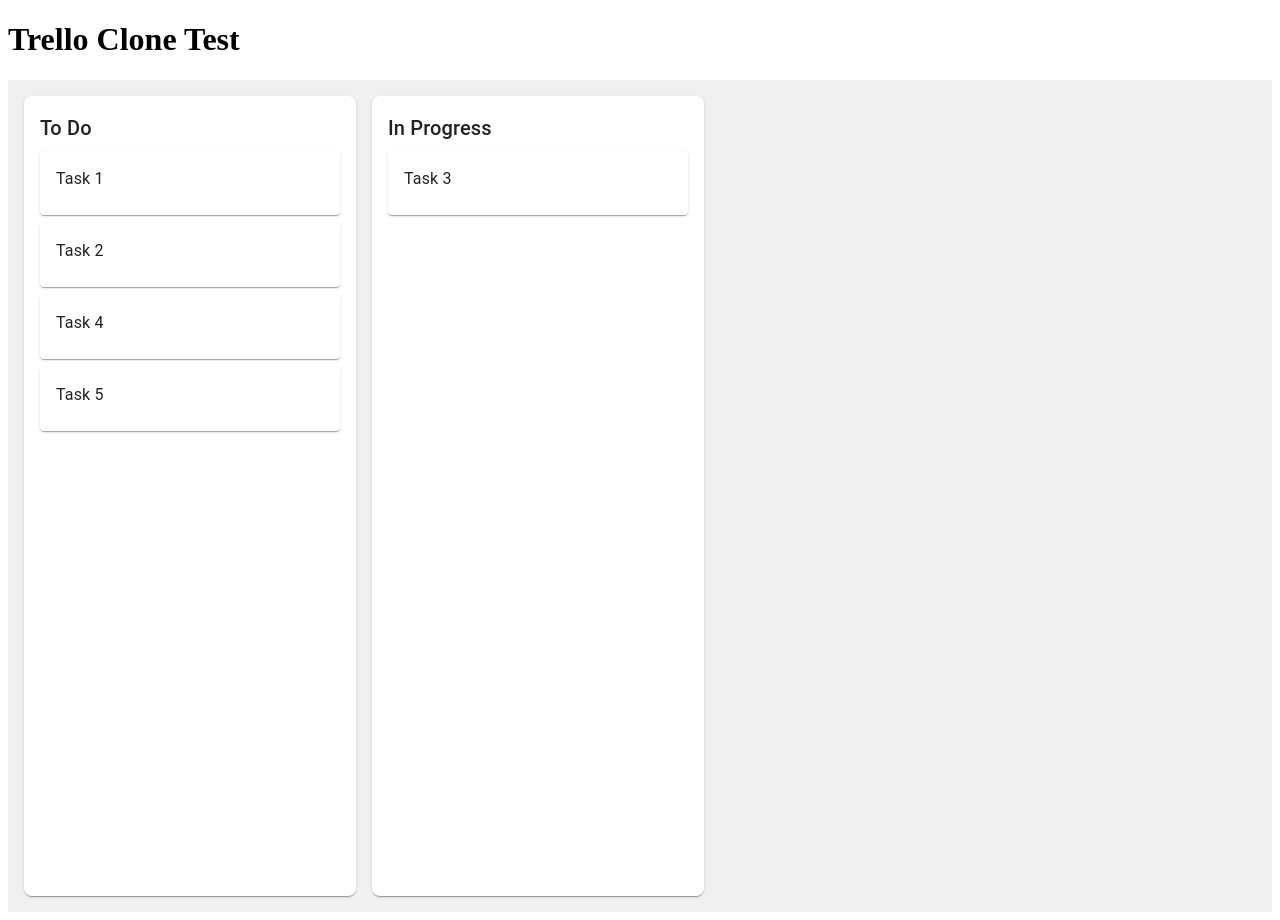
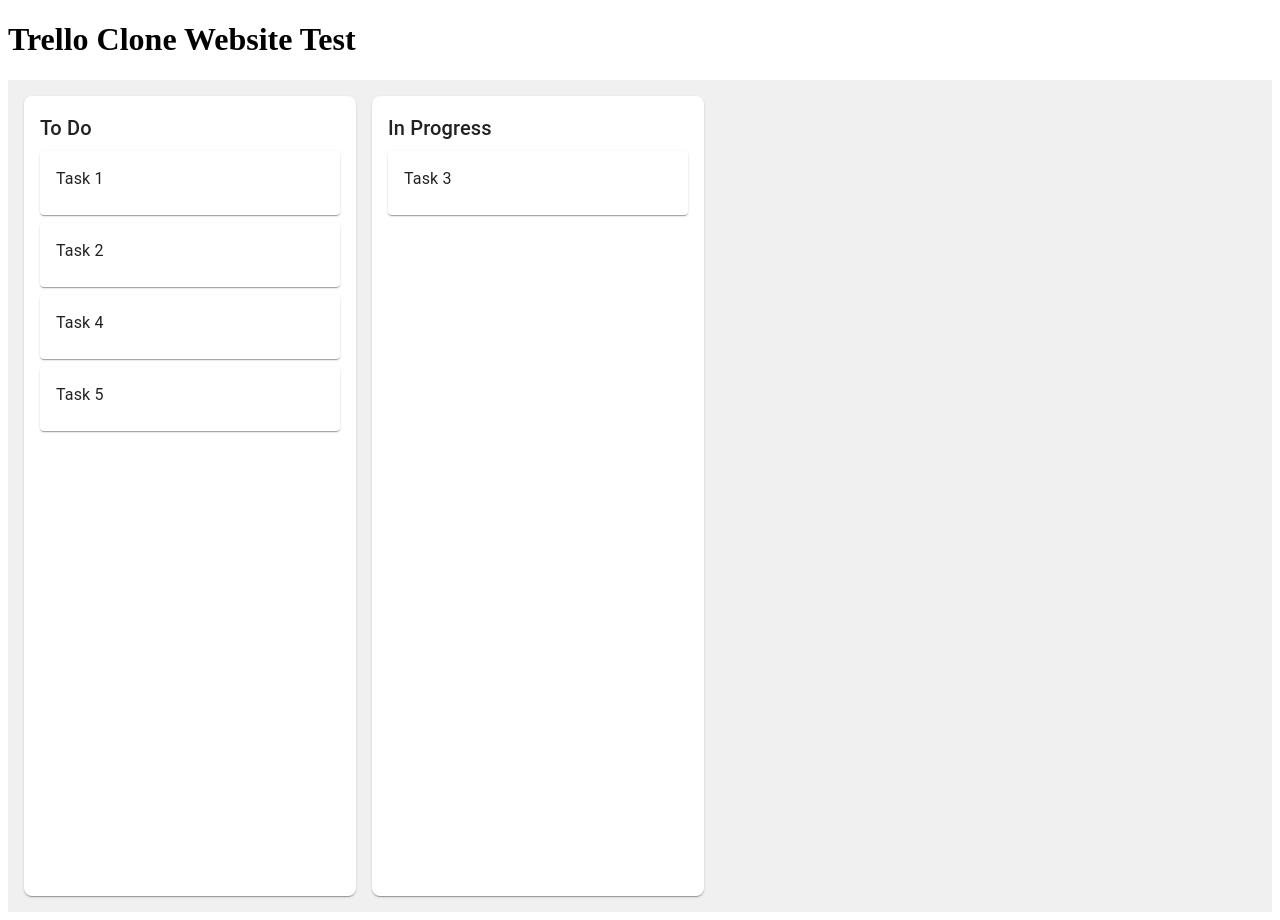
Before and after one commit to Chnmtl/Trello-Clone, a React (Vite) app in the folder trello-clone.client/: page / in a window 1280 px wide. Built offline with nearby package versions, Linux system fonts and the light colour scheme.

Commit message:
Test commit

```diff
--- a/trello-clone.client/src/App.tsx
+++ b/trello-clone.client/src/App.tsx
@@ -26,7 +26,7 @@ function App() {
         //    )}
         //</div>
         <div>
-            <h1>Trello Clone Test</h1>
+            <h1>Trello Clone Website Test</h1>
             <KanbanBoard />
         </div>
     );
```
